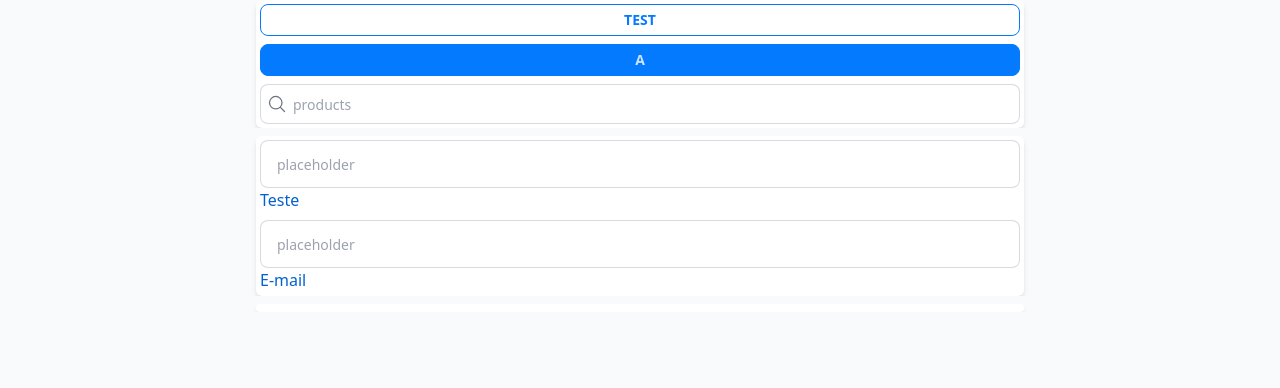
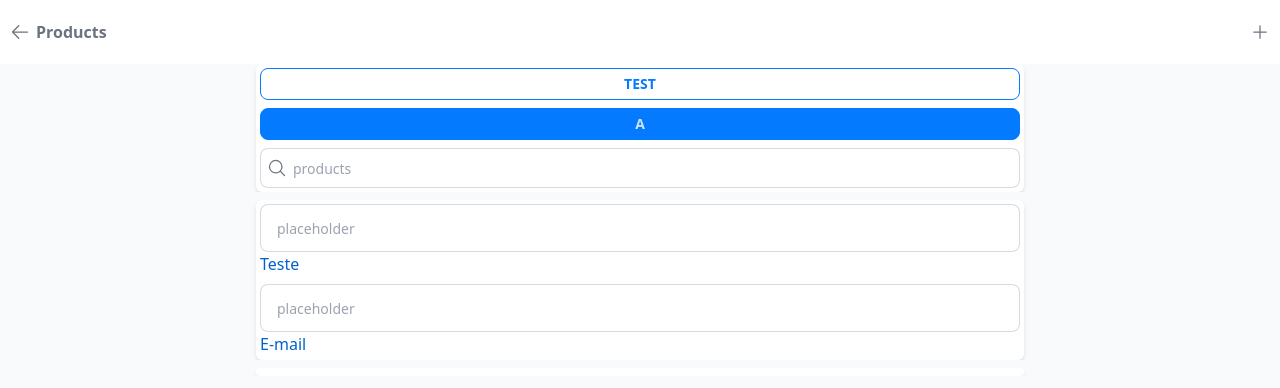
Before and after one commit to michelssousa/pwa-barber-shop, a Next.js app: page / in a window 1280 px wide. Shown: the top 388 px of the page. Built offline with nearby package versions, Linux system fonts and the light colour scheme; what tw-elements would draw is missing.

Commit message:
Update Navbar

```diff
--- a/components/index.tsx
+++ b/components/index.tsx
@@ -1,6 +1,7 @@
 import tw from 'tailwind-styled-components'
 import React, { Children, useState } from 'react'
 import type { ReactElement } from 'react'
+import { useRouter } from 'next/router'
 
 //#region Actions
 
@@ -52,6 +53,15 @@ export const ButtonLink = tw.button`
  btn-ghost
  btn-circle
  btn-sm
+`
+
+export const ButtonNavigation = tw.button`
+ btn
+ btn-circle
+ btn-ghost
+ btn-xs
+ p-0
+ m-0
 `
 
 //#endregion
@@ -420,6 +430,81 @@ export const Column = tw.div`
  *
  * */
 
+const Menu = () => {
+  return (
+    <div className="dropdown">
+      <label tabIndex={0} className="btn btn-ghost btn-circle">
+        <svg
+          xmlns="http://www.w3.org/2000/svg"
+          className="h-5 w-5"
+          fill="none"
+          viewBox="0 0 24 24"
+          stroke="currentColor"
+        >
+          <path
+            strokeLinecap="round"
+            strokeLinejoin="round"
+            strokeWidth="2"
+            d="M4 6h16M4 12h16M4 18h7"
+          />
+        </svg>
+      </label>
+      <ul
+        tabIndex={0}
+        className="menu menu-compact dropdown-content mt-3 p-2 shadow bg-base-100 rounded-box w-52"
+      >
+        <li>
+          <a>Homepage</a>
+        </li>
+        <li>
+          <a>Portfolio</a>
+        </li>
+        <li>
+          <a>About</a>
+        </li>
+      </ul>
+    </div>
+  )
+}
+
+const BackPage = () => {
+  const router = useRouter()
+  //return <span onClick={() => router.back()}>Click here to go back</span>
+  return (
+    <ButtonNavigation onClick={() => router.back()}>
+      <Icons.ArrowLeft />
+    </ButtonNavigation>
+  )
+}
+
+type NavbarProps = {
+  menuVisible?: boolean
+  label?: string
+  goNextPage?: string
+}
+
+export const Navbar = ({ menuVisible = false, label = '', goNextPage = '' }: NavbarProps) => {
+  const router = useRouter()
+  return (
+    <div className="navbar bg-base-100">
+      <div className="navbar-start">
+        {menuVisible && <Menu />}
+        {!menuVisible && <BackPage />}
+        <span className=" pl-1 font-bold hover:text-gray-700 focus:text-gray-700">{label}</span>
+      </div>
+      <div className="navbar-end">
+        {goNextPage.length > 0 && (
+          <ButtonNavigation onClick={() => router.push(goNextPage)}>
+            <div className="indicator">
+              <Icons.Add />
+            </div>
+          </ButtonNavigation>
+        )}
+      </div>
+    </div>
+  )
+}
+
 type SearchBarProps = {
   onChange: (e: any) => void
   placeholder?: string
@@ -442,7 +527,7 @@ export const SearchBar = ({ onChange, placeholder, ...rest }: SearchBarProps) =>
       <div className="absolute top-2 left-1">
         <button className="btn btn-xs btn-ghost ml-0 p-0" onClick={onClick}>
           {value.length <= 0 && <Icons.Seach />}
-          {value.length !== 0 && <Icons.XMark />}
+          {value.length !== 0 && <Icons.ArrowLeft />}
         </button>
       </div>
       <Search type="search" value={value} placeholder={placeholder} onChange={handleChange} />
--- a/pages/index.tsx
+++ b/pages/index.tsx
@@ -19,6 +19,7 @@ const Home: NextPage = () => {
 
   return (
     <>
+      <M.Navbar label="Products" goNextPage="login" />
       <M.Wrapper>
         <M.Content>
           <M.ButtonCancel $full={true}>Test</M.ButtonCancel>
--- a/pages/login.tsx
+++ b/pages/login.tsx
@@ -1,6 +1,6 @@
 import React, { useState } from 'react'
 import { getSession, signIn } from 'next-auth/react'
-import { Navigation, Buttons, Icons, DataInput } from '@components/index'
+import * as M from '@components/index'
 
 export async function getServerSideProps(context) {
   const session = await getSession(context)
@@ -28,10 +28,7 @@ function Login() {
 
   return (
     <>
-      <Navigation.NavbarSearch navStart={Navigation.NavStartItem.Arrow}>
-        <DataInput.Search placeholder="Produtos..." onChange={handleSearchChange} />
-      </Navigation.NavbarSearch>
-      <div>{searchValue}</div>
+      <M.Navbar label="Login" />
     </>
   )
 }
```
